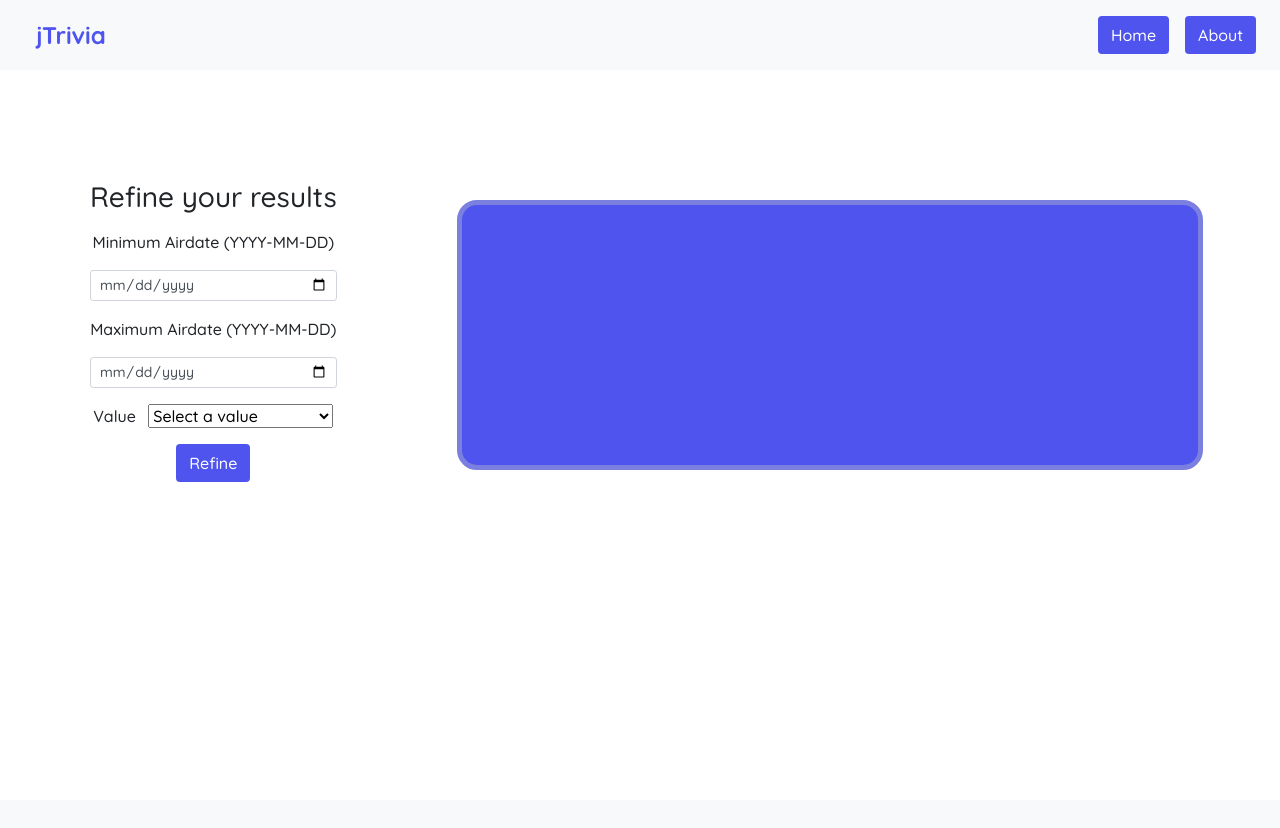
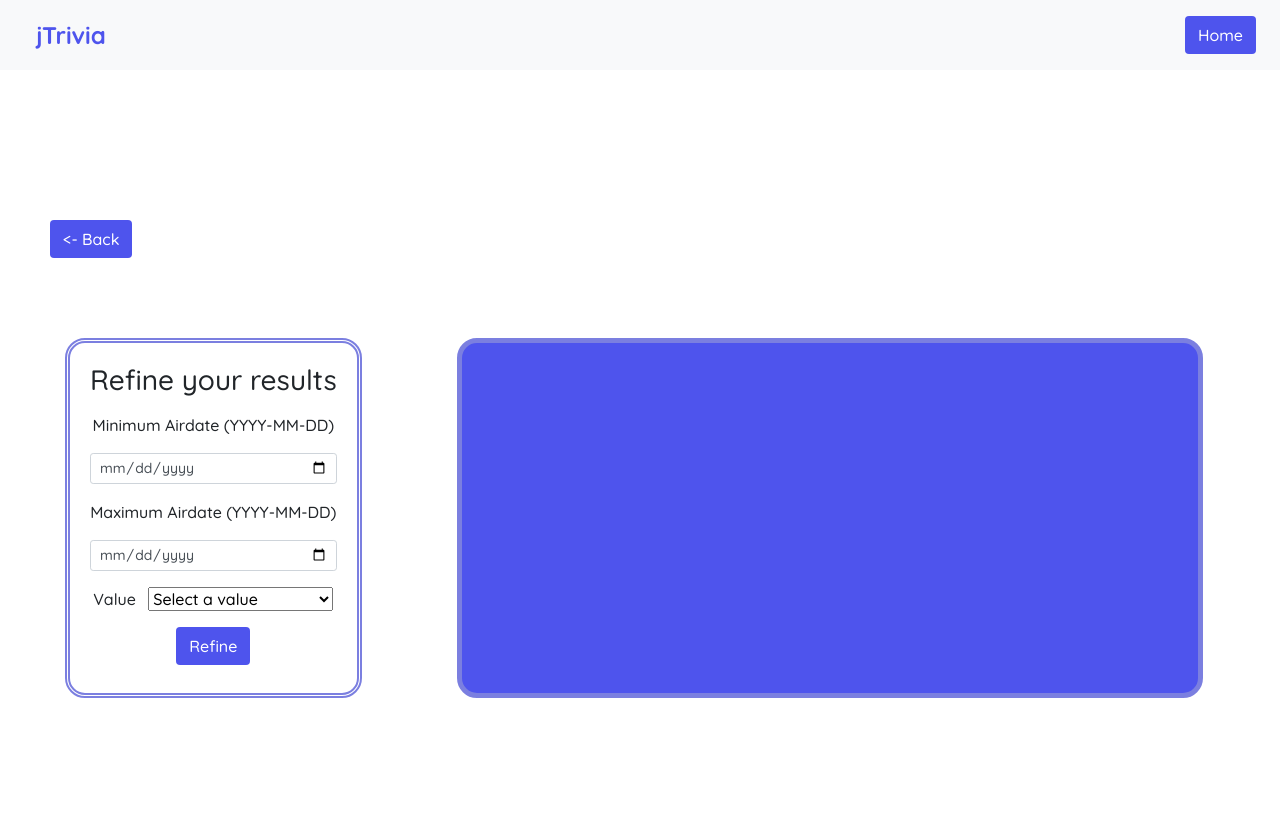
Before and after one commit to costajoshua27/c1-SES-submission, a Flask app: template flaskdriver/templates/category.html in a window 1280 px wide. Before the commit the page ends 482 px from the top, so only its background shows below. Run offline with Flask 2, Linux system fonts and the light colour scheme; the template is opened without the code that fills it: values that come from a table or form of the project are taken from there, others are empty; some libraries are stand-ins or nearby versions.

Commit message:
finialize

```diff
--- a/flaskdriver/static/main.css
+++ b/flaskdriver/static/main.css
@@ -32,6 +32,7 @@ html, body {
     width: 80vw;
     text-align: center;
     margin: 0 auto;
+    border: 5px double #7b7fe0;
 }
 
 .jumbotron .btn {
@@ -43,10 +44,19 @@ html, body {
     text-align: center;
 }
 
+.back-button {
+    background-color: #4e54ed;
+    color: white;
+    margin: 50px;
+}
+
 .refine-div {
     display: inline-block;
     text-align: center;
-    margin: 10px;
+    margin: 30px;
+    border: 5px double #7b7fe0;
+    border-radius: 20px;
+    padding: 20px;
 }
 
 .refine-div .btn {
@@ -81,6 +91,10 @@ html, body {
     color: #ffffff;
 }
 
+#refine-title {
+    color: #ffffff;
+}
+
 .results-div .card .btn {
     background-color: #4e54ed;
     color: white;
@@ -98,7 +112,6 @@ html, body {
 
 }
 
-
 .clue-airdate p {
     color: #7b7fe0;
     padding: 5px 15px 5px 15px;
--- a/flaskdriver/templates/category.html
+++ b/flaskdriver/templates/category.html
@@ -1,5 +1,9 @@
 {% extends "layout.html" %}
 {% block content %}
+
+<div class="row">
+    <a href="{{ url_for('main.home') }}"><button class="btn back-button"><- Back</button></a>
+</div>
 
 <div class="row">
     <div class="col-md-4 refine-section">
--- a/flaskdriver/templates/layout.html
+++ b/flaskdriver/templates/layout.html
@@ -40,9 +40,6 @@
                     <li class="nav-item">
                         <a class="nav-link" href="{{ url_for('main.home') }}"><button class="btn">Home</button></a>
                     </li>
-                    <li class="nav-item">
-                        <a class="nav-link" href="{{ url_for('main.about') }}"><button class="btn">About</button></a>
-                    </li>
                 </ul>
             </div>
         </nav>
```
Also changed, not shown: flaskdriver/main/routes.py (+7 -8 lines), flaskdriver/templates/home.html (+6 -1 lines), flaskdriver/templates/refined_category.html (+8 -1 lines).
